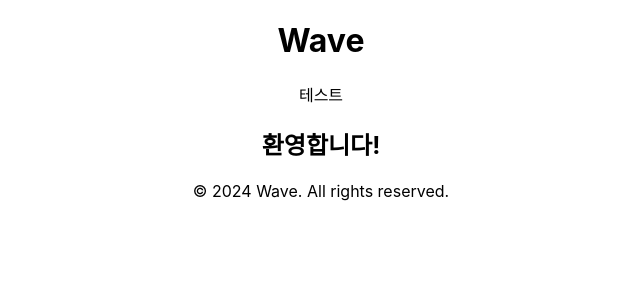
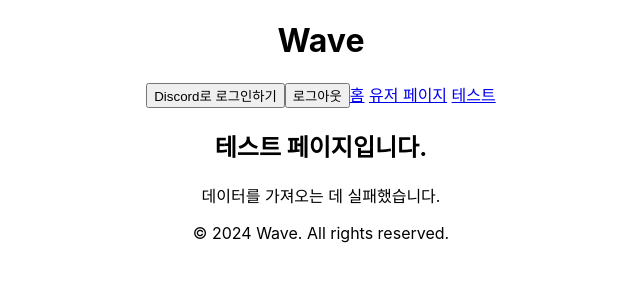
Before and after one commit to Woohahang/wave-frontend, a React (Create React App) app: page /test in a window 1280 px wide. Shown: the top 300 px of the page, without its empty margins (319-959 px from the left). Built offline with nearby package versions, Linux system fonts and the light colour scheme; no server answers.

Commit message:
feat: 파일 수정 및 새로운 페이지 추가

```diff
--- a/package.json
+++ b/package.json
@@ -6,9 +6,11 @@
     "@testing-library/jest-dom": "^5.17.0",
     "@testing-library/react": "^13.4.0",
     "@testing-library/user-event": "^13.5.0",
+    "axios": "^1.7.7",
     "react": "^18.3.1",
     "react-dom": "^18.3.1",
-    "react-scripts": "5.0.1",
+    "react-router-dom": "^6.26.2",
+    "react-scripts": "^5.0.1",
     "web-vitals": "^2.1.4"
   },
   "scripts": {
--- a/public/index.html
+++ b/public/index.html
@@ -1,14 +1,12 @@
 <!DOCTYPE html>
 <html lang="en">
+
 <head>
   <meta charset="utf-8" />
   <link rel="icon" href="%PUBLIC_URL%/favicon.ico" />
   <meta name="viewport" content="width=device-width, initial-scale=1" />
   <meta name="theme-color" content="#000000" />
-    <meta
-      name="description"
-      content="Web site created using create-react-app"
-    />
+  <meta name="description" content="Web site created using create-react-app" />
   <link rel="apple-touch-icon" href="%PUBLIC_URL%/logo192.png" />
   <!--
       manifest.json provides metadata used when your web app is installed on a
@@ -24,8 +22,9 @@
       work correctly both with client-side routing and a non-root public URL.
       Learn how to configure a non-root public URL by running `npm run build`.
     -->
-    <title>React App</title>
+  <title>웨이브</title>
 </head>
+
 <body>
   <noscript>You need to enable JavaScript to run this app.</noscript>
   <div id="root"></div>
@@ -40,4 +39,5 @@
       To create a production bundle, use `npm run build` or `yarn build`.
     -->
 </body>
+
 </html>
--- a/src/App.css
+++ b/src/App.css
@@ -32,6 +32,7 @@
   from {
     transform: rotate(0deg);
   }
+
   to {
     transform: rotate(360deg);
   }
--- a/src/App.js
+++ b/src/App.js
@@ -1,18 +1,29 @@
 import './App.css';
 import Header from './components/Header';
 import Footer from './components/Footer';
+import UserPage from './pages/UserPage';
+import Test from './pages/Test';
+import { BrowserRouter as Router, Routes, Route } from 'react-router-dom';
 
 function App() {
   return (
-    <div className="App">
-      <Header />
-      <main>
-        <h2>환영합니다!</h2>
-      </main>
-      <Footer />
 
+    <Router>
+      <div className="App">
+        <Header />
 
-    </div>
+        <main>
+          <Routes>
+            <Route path="/" element={<h2>환영합니다!</h2>} /> {/* 기본 페이지 */}
+            <Route path="/user" element={<UserPage />} /> {/* UserPage 경로 */}
+            <Route path="/test" element={<Test />} />
+          </Routes>
+        </main>
+
+        <Footer />
+      </div>
+    </Router>
+
   );
 }
 
--- a/src/components/Header.js
+++ b/src/components/Header.js
@@ -1,10 +1,19 @@
 import React from 'react';
+import { Link } from 'react-router-dom';
+import LoginButton from './LoginButton';
+import LogoutButton from './LogoutButton';
 
 const Header = () => {
     return (
         <header>
             <h1>Wave</h1>
-            테스트
+            <nav>
+                <LoginButton />
+                <LogoutButton />
+                <Link to="/">홈</Link> {/* 홈 링크 */}
+                <Link to="/user">유저 페이지</Link> {/* 유저 페이지 링크 */}
+                <Link to="/test">테스트</Link> {/* 유저 페이지 링크 */}
+            </nav>
         </header>
     );
 };
--- /dev/null
+++ b/src/pages/Test.js
@@ -0,0 +1,29 @@
+import React, { useEffect, useState } from 'react';
+import axios from 'axios';
+
+const Test = () => {
+    const [message, setMessage] = useState('');
+
+    useEffect(() => {
+        const fetchData = async () => {
+            try {
+                const response = await axios.get('/api/test'); // Spring Boot의 GET 요청
+                setMessage(response.data); // 서버 응답 데이터를 상태에 저장
+            } catch (error) {
+                console.error('실패했습니다:', error);
+                setMessage('데이터를 가져오는 데 실패했습니다.'); // 에러 메시지를 상태에 저장
+            }
+        };
+
+        fetchData(); // 데이터 가져오기 함수 호출
+    }, []);
+
+    return (
+        <div>
+            <h2>테스트 페이지입니다.</h2>
+            {message && <p>{message}</p>} {/* 서버 응답 메시지 표시 */}
+        </div>
+    );
+};
+
+export default Test;
--- /dev/null
+++ b/src/pages/UserPage.js
@@ -0,0 +1,55 @@
+import React, { useEffect, useState } from 'react';
+import axios from 'axios';
+
+const UserPage = () => {
+    const [user, setUser] = useState(null);
+
+    useEffect(() => {
+
+
+        // 사용자 정보 API 호출
+        // fetch('/api/user')
+        //     .then(response => {
+        //         if (response.ok) {
+        //             return response.json();
+        //         }
+        //         throw new Error('사용자 정보를 가져오는 데 실패했습니다.');
+        //     })
+        //     .then(data => setUser(data))
+        //     .catch(error => console.error(error));
+
+
+        const fetchUser = async () => {
+            const token = localStorage.getItem('token');
+            try {
+                const response = await axios.get('/api/user', {
+                    headers: {
+                        Authorization: `Bearer ${token}`, // 인증 헤더 추가
+                    },
+                });
+
+                if (response.status === 200) {
+                    setUser(response.data); // 사용자 정보를 상태에 설정
+                }
+            } catch (error) {
+                console.error('사용자 정보를 가져오는 데 실패했습니다:', error);
+                // 오류 처리 (예: 로그인 페이지로 리다이렉트)
+            }
+        };
+
+        fetchUser(); // fetchUser 함수 호출
+    }, []);
+
+
+    return (
+        <div>
+            {user ? (
+                <h2>환영합니다, {user.userName} 님!</h2>
+            ) : (
+                <h2>환영합니다! !</h2>
+            )}
+        </div>
+    );
+};
+
+export default UserPage;
```
Also changed, not shown: src/pages/Home.js (added, +11 -0 lines), src/logo.svg, 1 other file (tests, documents, lock files or other folders). Lines whose indentation alone changed are shown as unchanged.
